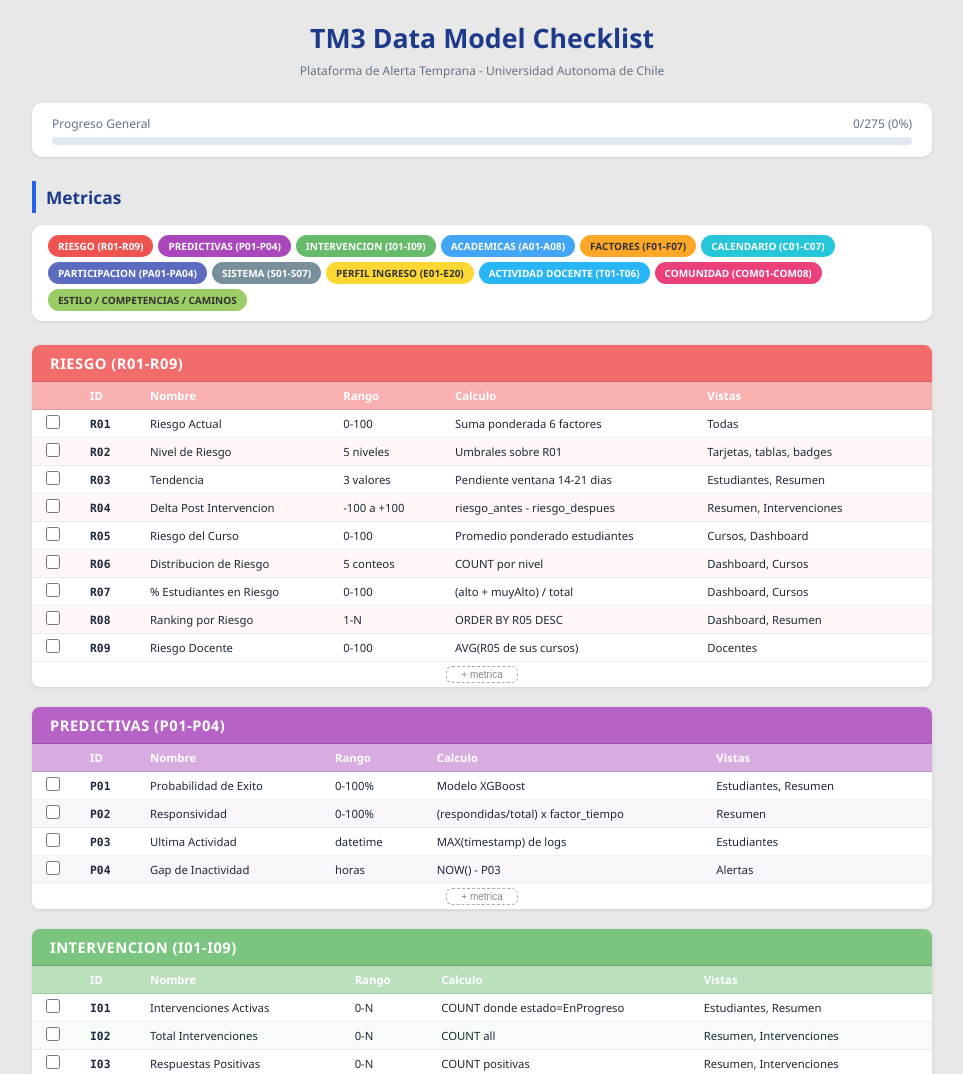
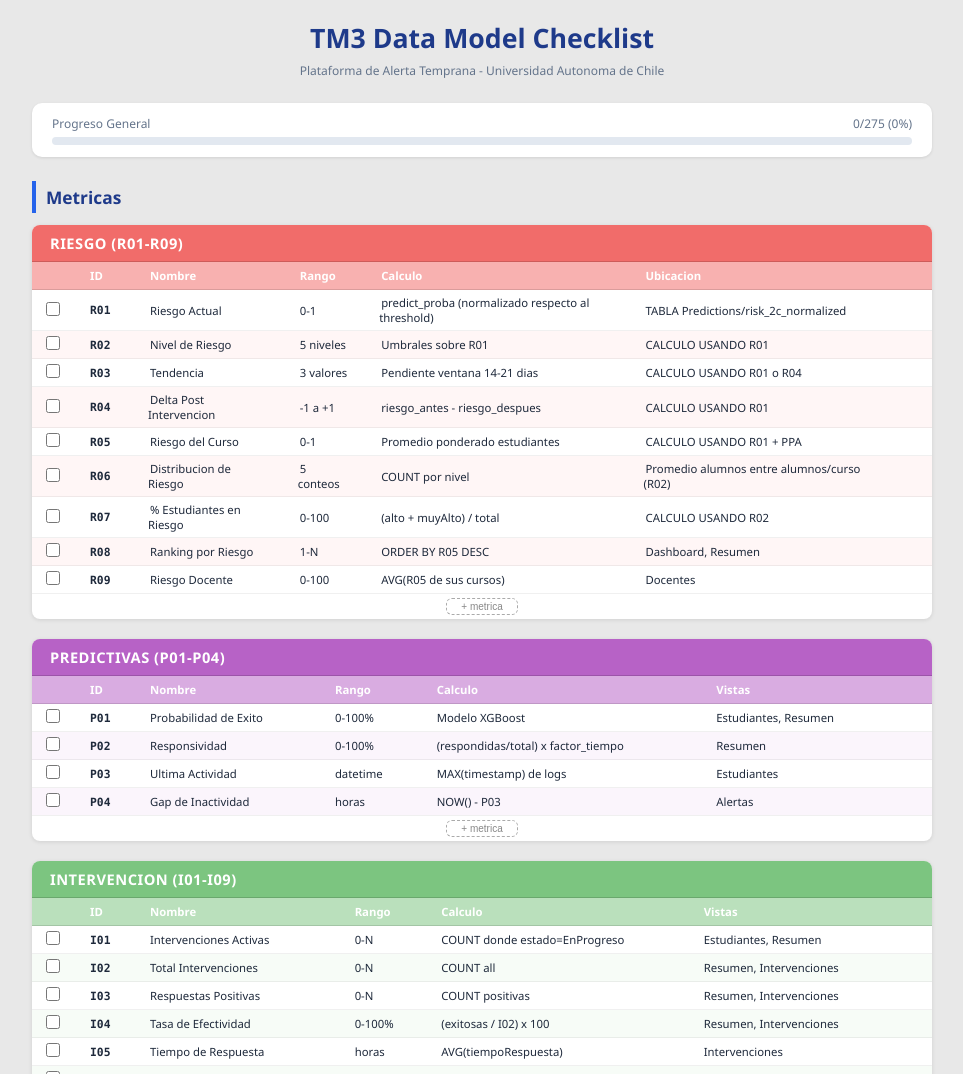
Before and after one commit to sebaUC/data_model_checklist, a plain HTML site: page app/index.html in a window 1280 px wide. Shown: the top 1074 px of the page, without its empty margins (158-1121 px from the left). Drawn offline with Linux system fonts and the light colour scheme.

Commit message:
Remove nav chips, update Riesgo defaults from user edits
- Remove quick access nav for both metrics and entities
- Update Riesgo (R01-R09) defaults: header Vistas->Ubicacion,
  normalized ranges (0-1), updated calculations and locations

Co-Authored-By: Claude Opus 4.6 <noreply@anthropic.com>

```diff
--- a/app/index.html
+++ b/app/index.html
@@ -14,9 +14,6 @@
   .ptr{width:100%;height:8px;background:#e2e8f0;border-radius:4px;overflow:hidden}
   .pfl{height:100%;background:linear-gradient(90deg,#3b82f6,#2563eb);border-radius:4px;transition:width .3s}
   .sec-title{max-width:900px;margin:0 auto 12px;font-size:13pt;color:#1e3a8a;padding-left:4px;border-left:4px solid #2563eb;padding:4px 10px}
-  .nav{max-width:900px;margin:0 auto 24px;background:#fff;border-radius:10px;padding:10px 16px;box-shadow:0 1px 3px rgba(0,0,0,.1);display:flex;flex-wrap:wrap;gap:5px;align-items:center}
-  .nc{display:inline-block;padding:4px 10px;border-radius:14px;font-size:7.5pt;font-weight:600;cursor:pointer;text-decoration:none;transition:transform .1s,box-shadow .1s}
-  .nc:hover{transform:translateY(-1px);box-shadow:0 2px 6px rgba(0,0,0,.15)}
   .mlist{max-width:900px;margin:0 auto 32px;display:flex;flex-direction:column;gap:20px}
   .mtbl-wrap{background:#fff;border-radius:8px;box-shadow:0 1px 4px rgba(0,0,0,.1);overflow:hidden;position:relative}
   .mtbl{width:100%;border-collapse:collapse;font-size:9pt}
@@ -88,11 +85,9 @@
 </div>
 
 <h2 class="sec-title" id="sec-met">Metricas</h2>
-<nav class="nav" id="mnav"></nav>
 <div class="mlist" id="mgrid"></div>
 
 <h2 class="sec-title" id="sec-ent">Modelo de Datos</h2>
-<nav class="nav" id="nav"></nav>
 <div class="grid" id="grid"></div>
 
 <div class="modal-bg" id="modal">
@@ -125,14 +120,14 @@ var C={};COLORS.forEach(function(c){C[c.id]=c.hex});
 
 // ========== DEFAULT METRICS ==========
 var defaultMetrics = [
-  {id:"m-riesgo",name:"RIESGO (R01-R09)",color:"#EF5350",heads:["ID","Nombre","Rango","Calculo","Vistas"],items:[
-    ["R01","Riesgo Actual","0-100","Suma ponderada 6 factores","Todas"],
-    ["R02","Nivel de Riesgo","5 niveles","Umbrales sobre R01","Tarjetas, tablas, badges"],
-    ["R03","Tendencia","3 valores","Pendiente ventana 14-21 dias","Estudiantes, Resumen"],
-    ["R04","Delta Post Intervencion","-100 a +100","riesgo_antes - riesgo_despues","Resumen, Intervenciones"],
-    ["R05","Riesgo del Curso","0-100","Promedio ponderado estudiantes","Cursos, Dashboard"],
-    ["R06","Distribucion de Riesgo","5 conteos","COUNT por nivel","Dashboard, Cursos"],
-    ["R07","% Estudiantes en Riesgo","0-100","(alto + muyAlto) / total","Dashboard, Cursos"],
+  {id:"m-riesgo",name:"RIESGO (R01-R09)",color:"#EF5350",heads:["ID","Nombre","Rango","Calculo","Ubicacion"],items:[
+    ["R01","Riesgo Actual","0-1","predict_proba (normalizado respecto al threshold)","TABLA Predictions/risk_2c_normalized"],
+    ["R02","Nivel de Riesgo","5 niveles","Umbrales sobre R01","CALCULO USANDO R01"],
+    ["R03","Tendencia","3 valores","Pendiente ventana 14-21 dias","CALCULO USANDO R01 o R04"],
+    ["R04","Delta Post Intervencion","-1 a +1","riesgo_antes - riesgo_despues","CALCULO USANDO R01"],
+    ["R05","Riesgo del Curso","0-1","Promedio ponderado estudiantes","CALCULO USANDO R01 + PPA"],
+    ["R06","Distribucion de Riesgo","5 conteos","COUNT por nivel","Promedio alumnos entre alumnos/curso (R02)"],
+    ["R07","% Estudiantes en Riesgo","0-100","(alto + muyAlto) / total","CALCULO USANDO R02"],
     ["R08","Ranking por Riesgo","1-N","ORDER BY R05 DESC","Dashboard, Resumen"],
     ["R09","Riesgo Docente","0-100","AVG(R05 de sus cursos)","Docentes"]]},
   {id:"m-predictivas",name:"PREDICTIVAS (P01-P04)",color:"#AB47BC",heads:["ID","Nombre","Rango","Calculo","Vistas"],items:[
@@ -344,14 +339,6 @@ function uid(){return 'x'+Date.now()+Math.random().toString(36).slice(2,7)}
 
 // ========== RENDER ==========
 function render(){
-  // Metric nav
-  var mnav=document.getElementById('mnav');mnav.innerHTML='';
-  state.metrics.forEach(function(cat){
-    var a=document.createElement('a');a.className='nc';a.href='#mc-'+cat.id;
-    a.style.background=cat.color;a.style.color=tc(cat.color);a.textContent=cat.name;
-    mnav.appendChild(a);
-  });
-
   // Metric list (normal tables)
   var mgrid=document.getElementById('mgrid');mgrid.innerHTML='';
   state.metrics.forEach(function(cat,mi){
@@ -386,14 +373,6 @@ function render(){
   nmb.innerHTML='<span>+</span><small>Nueva categoria</small>';
   nmb.onclick=function(){openModal('m')};
   mgrid.appendChild(nmb);
-
-  // Entity nav
-  var nav=document.getElementById('nav');nav.innerHTML='';
-  state.entities.forEach(function(ent){
-    var a=document.createElement('a');a.className='nc';a.href='#c-'+ent.id;
-    a.style.background=ent.color;a.style.color=tc(ent.color);a.textContent=ent.name;
-    nav.appendChild(a);
-  });
 
   // Entity grid
   var grid=document.getElementById('grid');grid.innerHTML='';
@@ -508,11 +487,6 @@ document.addEventListener('blur',function(e){
     else if(ai!==undefined&&f){state.entities[gi].attrs[+ai][f]=txt}
   }
   save();
-  // Update nav chips
-  if(f==='name'){
-    var chips=sec==='m'?document.querySelectorAll('#mnav .nc'):document.querySelectorAll('#nav .nc');
-    if(chips[gi])chips[gi].textContent=txt;
-  }
 },true);
 
 document.addEventListener('keydown',function(e){
```
